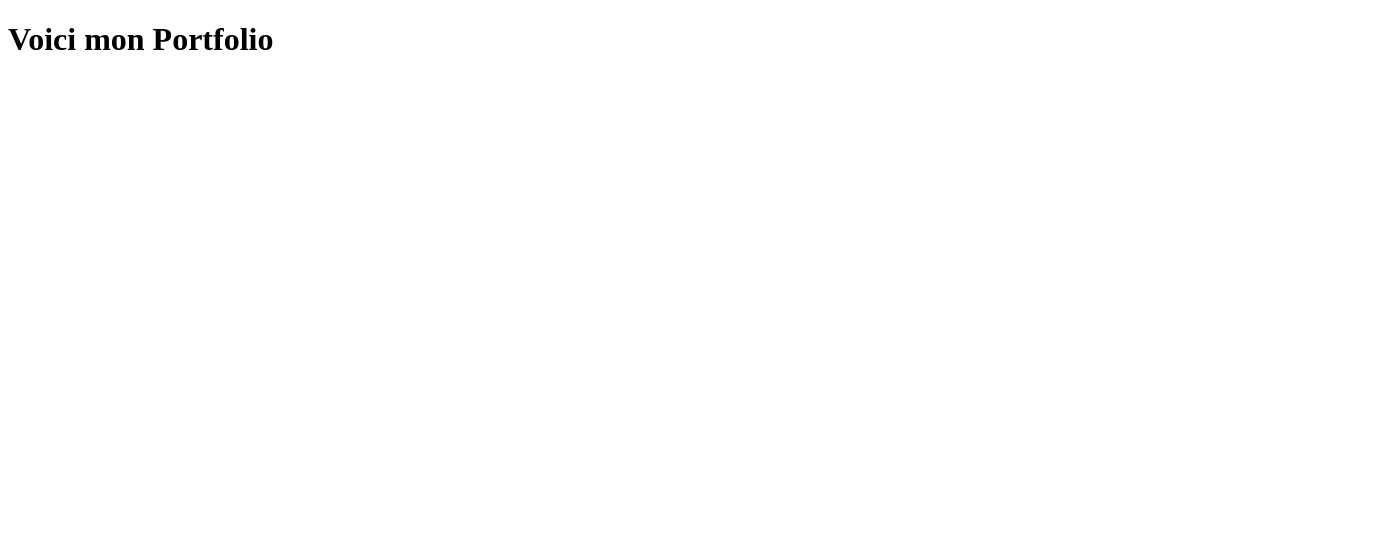
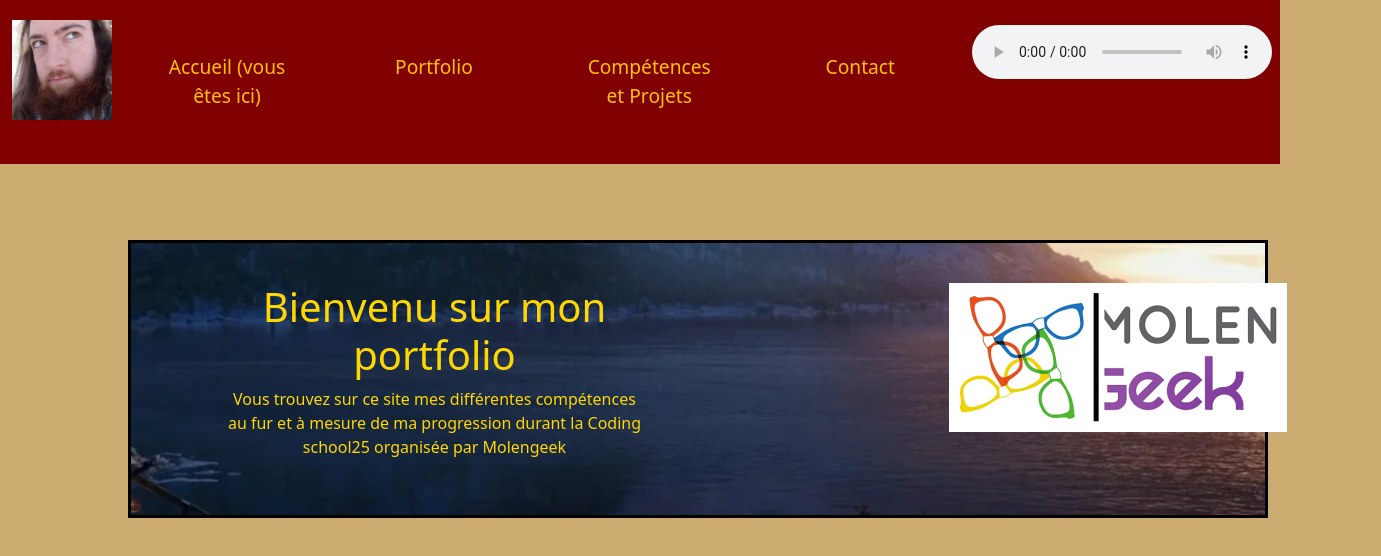
Before and after one commit to COURTEILLECyril/portfolio_cyril_courteille, a plain HTML site: page index.html in a window 1280 px wide. Shown: the whole page, 1381 px wide, since content can reach past the window. Drawn offline with nearby package versions, Linux system fonts and the light colour scheme.

Commit message:
ajout nav bar / 1ere section welcome + css dans l'index.html && ajout nav bar + formulaire dans contact.html + css correspondant

```diff
--- a/index.html
+++ b/index.html
@@ -4,10 +4,73 @@
     <meta charset="UTF-8">
     <meta http-equiv="X-UA-Compatible" content="IE=edge">
     <meta name="viewport" content="width=device-width, initial-scale=1.0">
+    <link rel="shortcut icon" href="./public/img/favicon.jpg" type="image/x-icon">
+    <link href="https://cdn.jsdelivr.net/npm/bootstrap@5.2.0-beta1/dist/css/bootstrap.min.css" rel="stylesheet"
+        integrity="sha384-0evHe/X+R7YkIZDRvuzKMRqM+OrBnVFBL6DOitfPri4tjfHxaWutUpFmBp4vmVor" crossorigin="anonymous">
     <link rel="stylesheet" href="./public/css/style.css">
-    <title>Document</title>
+    <title>Portfolio</title>
 </head>
 <body>
-    <h1>Voici mon Portfolio</h1>
+
+    <!--Nav bar-->
+
+    <nav id="top-ind" class="navbar navbar-expand-lg bg-light">
+        <div class="container-fluid stiky-top" id="bdn">
+            <div class="row">
+                <div class="col-9">
+                    <button class="navbar-toggler" type="button" data-bs-toggle="collapse" data-bs-target="#navbarNav"
+                        aria-controls="navbarNav" aria-expanded="false" aria-label="Toggle navigation">
+                        <span class="navbar-toggler-icon"></span>
+                    </button>
+                    <div class="collapse navbar-collapse" id="navbarNav">
+                        <ul class="navbar-nav">
+                            <li><img id="logo" src="./public/img/logo.jpg" alt="">
+                            </li>
+                            <li class="nav-item">
+                                <a class="nav-link" href="./index.html"><span class="text-warning">Accueil (vous êtes ici)</span></a>
+                            </li>
+                            <li class="nav-item">
+                                <a class="nav-link" href="./html/portfolio.html"><span
+                                        class="text-warning">Portfolio</span></a>
+                            </li>
+                            <li class="nav-item">
+                                <a class="nav-link" href="./html/exercices.html"><span
+                                        class="text-warning">Compétences et Projets</span></a>
+                            </li>
+                            <li class="nav-item">
+                                <a class="nav-link" href="./public/html/contact.html"><span class="text-warning">Contact</span></a>
+                            </li>
+                        </ul>
+                    </div>
+                </div>
+                <div id="audioplayer" class="col-3 justify-content-end">
+                    <audio controls>
+                    <source src="./public/audio/dwarftheme.mp3" type="audio/mpeg">
+                    Your browser does not support the audio element.
+                    </audio>
+                </div>
+            </div>
+        </div>
+    </nav>
+
+   <!-- 1ere section / Welcome -->
+    <section id="section1" class="container">
+        <div id="wel1" class="row d-flex justify-content-center">
+            <div  class="col-5">
+                <h1>Bienvenu sur mon portfolio</h1>
+                <p>Vous trouvez sur ce site mes différentes compétences au fur et à mesure de ma progression durant la Coding school25 organisée par Molengeek</p>
+            </div>
+            <div id="imgwel" class="col-6">
+                <a href="https://molengeek.com/"><img id="logomg" src="./public/img/logomg.png" alt=""></a>
+            </div>
+        </div>
+    </section>
+
+
+    <!-- bootstrap -->
+    <script src="https://cdn.jsdelivr.net/npm/bootstrap@5.2.0-beta1/dist/js/bootstrap.bundle.min.js"
+        integrity="sha384-pprn3073KE6tl6bjs2QrFaJGz5/SUsLqktiwsUTF55Jfv3qYSDhgCecCxMW52nD2"
+        crossorigin="anonymous">
+    </script>
 </body>
 </html>
--- /dev/null
+++ b/public/css/contact.css
@@ -0,0 +1,82 @@
+body{
+    background-color:  #cbab6f;
+    text-align: center;
+}
+
+/* début Nav Bar */
+
+#bdn{
+    text-align: center;
+    background-color: maroon;
+    position: fixed;
+    top: 0px;
+    display: block;
+    font-size: larger;
+    z-index: 5;
+}
+.nav-item{
+    margin: 15px;
+    padding: 30px;
+    text-align: center;
+}
+.nav-link:hover{
+    background: linear-gradient(maroon, #cbab6f);
+
+}
+#logo{
+    margin-top: 5px;
+    width: 100px;
+    height: 100px;
+    position: relative;
+    top: 15px;
+}
+#audioplayer{
+    width: 200px;
+    position: relative;
+    top: 25px;
+}
+
+/* fin nav bar */
+
+/* Formulaire */
+
+input[type=text], input[type=email], select, textarea{
+    width: 100%;
+    padding: 12px;
+    border: 1px solid green;
+    border-radius: 4px;
+    box-sizing: border-box;
+    margin-top: 6px;
+    margin-bottom: 16px;
+    resize: vertical
+}
+
+input:focus, textarea:focus{
+    background-color:RGBa(6, 124, 58, 0.30);
+}
+
+#nom::placeholder, #prenom::placeholder, #email::placeholder, #subject::placeholder{
+    color:RGBa(0, 0, 0, 0.70)
+}
+
+
+.formulaire-contact{
+
+    border-radius: 15px;
+    background-color: grey;
+    padding: 20px;
+    margin-left:400px;
+    margin-right:400px;
+}
+
+.back-contact{
+    padding-top:50px;
+    padding-bottom:50px;
+    z-index: 3;
+    margin-top: 80px;
+    margin-left:100px;
+    margin-right:100px;
+    border-left: 3px solid black;
+    border-right:3px solid black;
+}
+/* fin Formulaire */
--- a/public/css/style.css
+++ b/public/css/style.css
@@ -0,0 +1,60 @@
+body{
+    background-color:  #cbab6f;
+    text-align: center;
+}
+
+/* début Nav Bar */
+
+#bdn{
+    text-align: center;
+    background-color: maroon;
+    position: fixed;
+    top: 0px;
+    display: block;
+    font-size: larger;
+    z-index: 5;
+}
+.nav-item{
+    margin: 15px;
+    padding: 30px;
+    text-align: center;
+}
+.nav-link:hover{
+    background: linear-gradient(maroon, #cbab6f);
+
+}
+#logo{
+    margin-top: 5px;
+    width: 100px;
+    height: 100px;
+    position: relative;
+    top: 15px;
+}
+#audioplayer{
+    width: 200px;
+    position: relative;
+    top: 25px;
+}
+/* Fin Nav bar */
+
+
+/* 1ere section / Welcome */
+
+#section1{
+    position: absolute;
+    top: 30%;
+    left: 10%;
+    background-image: url("../img/bgsect1.webp");
+    background-position: center;
+}
+
+#wel1{
+    border: 3px solid black;
+    padding: 40px;
+    color: gold;
+}
+
+#imgwel{
+    position: relative;
+    left: 200px;
+}
```
Also changed, not shown: public/html/contact.html (added, +119 -0 lines), public/img/bgsect1.webp (added), public/img/favicon.jpg (added), public/img/logo.jpg (added), public/img/logomg.png (added), 1 other file.
